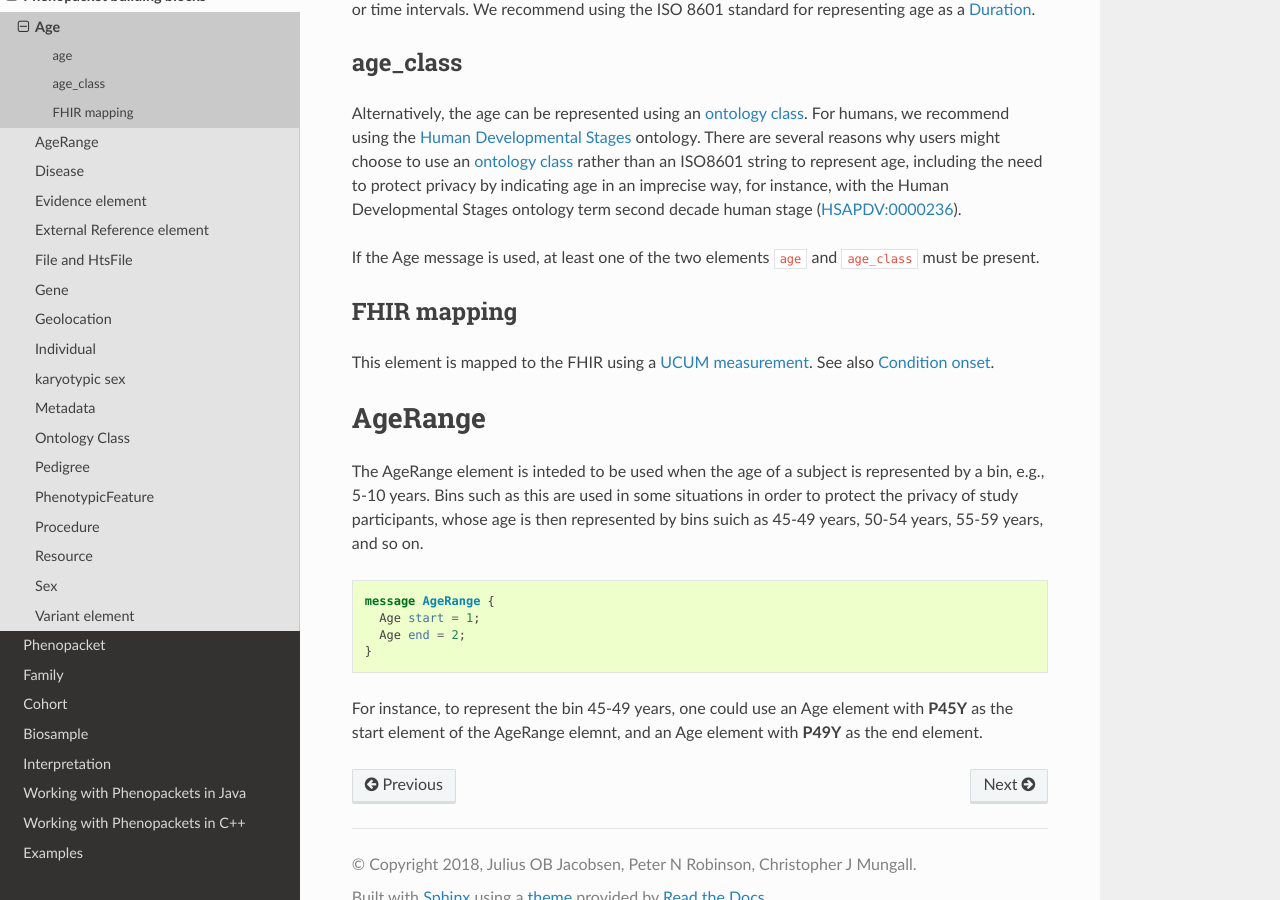
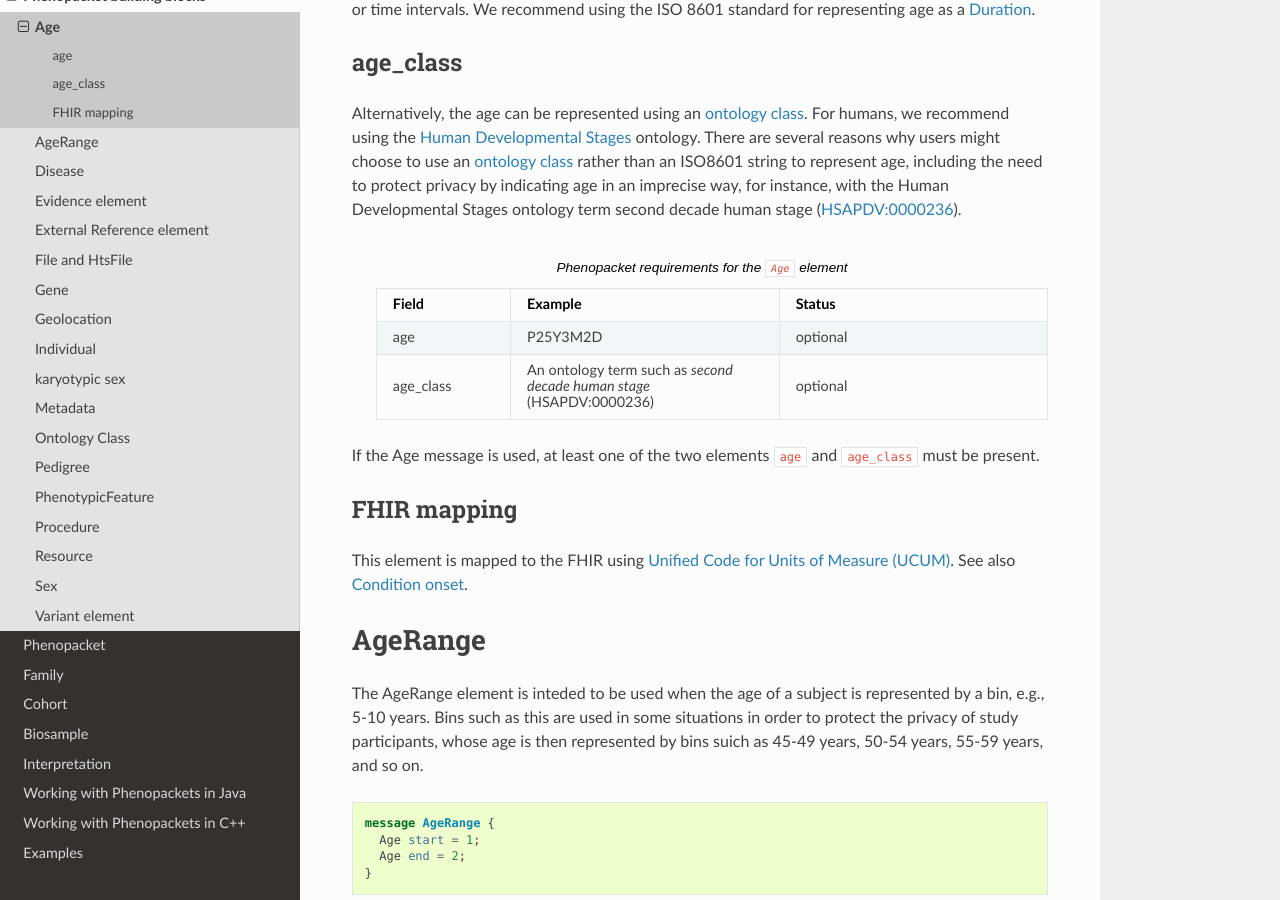
Before and after one commit to phenopackets/phenopacket-schema, a Sphinx documentation site: the page built from docs/age.rst, in a window 1280 px wide and 900 px high, scrolled down 671 px. Built offline with Sphinx 7.4.7 and the Read the Docs theme 2.0.0, drawn with Linux system fonts in a browser that asks for light colours.

Commit message:
fixing typo in age.rst

```diff
--- a/docs/age.rst
+++ b/docs/age.rst
@@ -49,8 +49,8 @@ with the Human Developmental Stages ontology term second decade human stage
 
 
  .. list-table:: Phenopacket requirements for the ``Age`` element
-   :widths: 25 50 50
-   :header-rows: 1
+    :widths: 25 50 50
+    :header-rows: 1
 
     * - Field
       - Example
@@ -59,7 +59,7 @@ with the Human Developmental Stages ontology term second decade human stage
       - P25Y3M2D
       - optional
     * - age_class
-      - An ontology term such as second decade human stage (HSAPDV:0000236)
+      - An ontology term such as *second decade human stage* (HSAPDV:0000236)
       - optional
 
 
@@ -68,7 +68,7 @@ If the Age message is used, at least one of the two elements ``age`` and ``age_c
 
 FHIR mapping
 ~~~~~~~~~~~~
-This element is mapped to the FHIR using  a `UCUM  measurement <http://unitsofmeasure.org/trac/>`_.
+This element is mapped to the FHIR using `Unified Code for Units of Measure (UCUM) <http://unitsofmeasure.org/trac/>`_.
 See also `Condition onset <http://build.fhir.org/datatypes and http://build.fhir.org/condition-definitions.html#Condition.onset_x_>`_.
 
 
```
